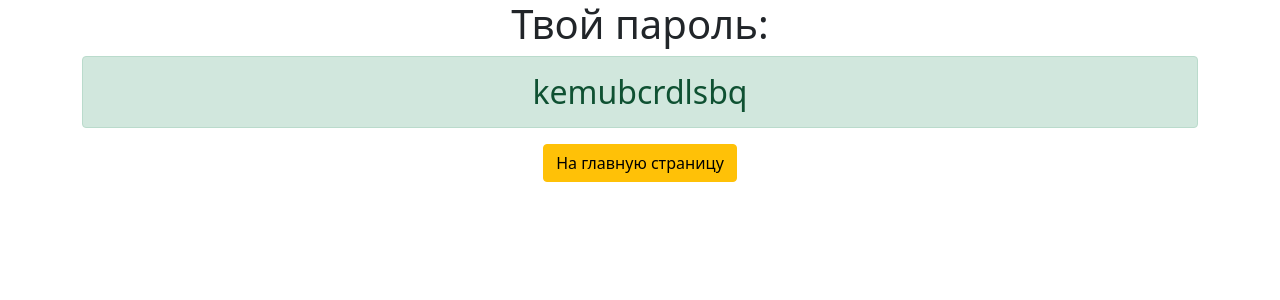
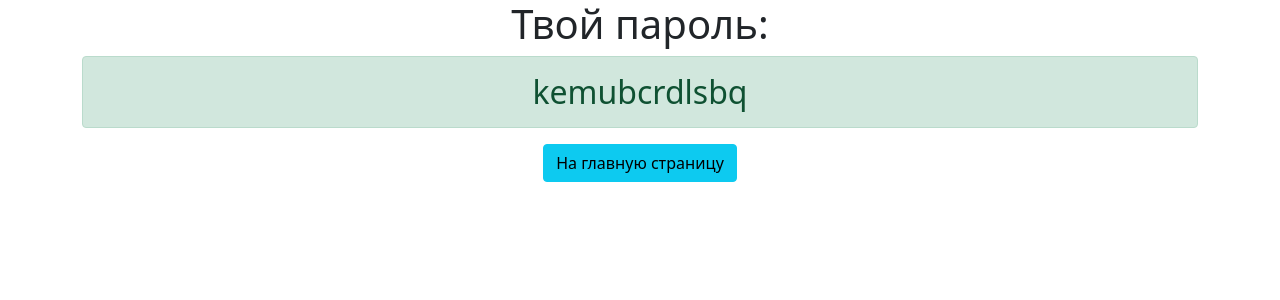
Before and after one commit to olk2022/password-generator, a Django app: page /generatepassword/ in a window 1280 px wide. Shown: the top 300 px of the page. Run offline with Django 4.2, Linux system fonts and the light colour scheme.

Commit message:
я внес изменения

```diff
--- a/generate/templates/generate/password.html
+++ b/generate/templates/generate/password.html
@@ -2,5 +2,5 @@
 <div class="container text-center">
   <h1>Твой пароль:</h1>
   <h2 class="alert alert-success">{{password}}</h2>
-  <a href="{% url 'home' %}" class="btn btn-warning">На главную страницу</a>
+  <a href="{% url 'home' %}" class="btn btn-info">На главную страницу</a>
 </div>
```
